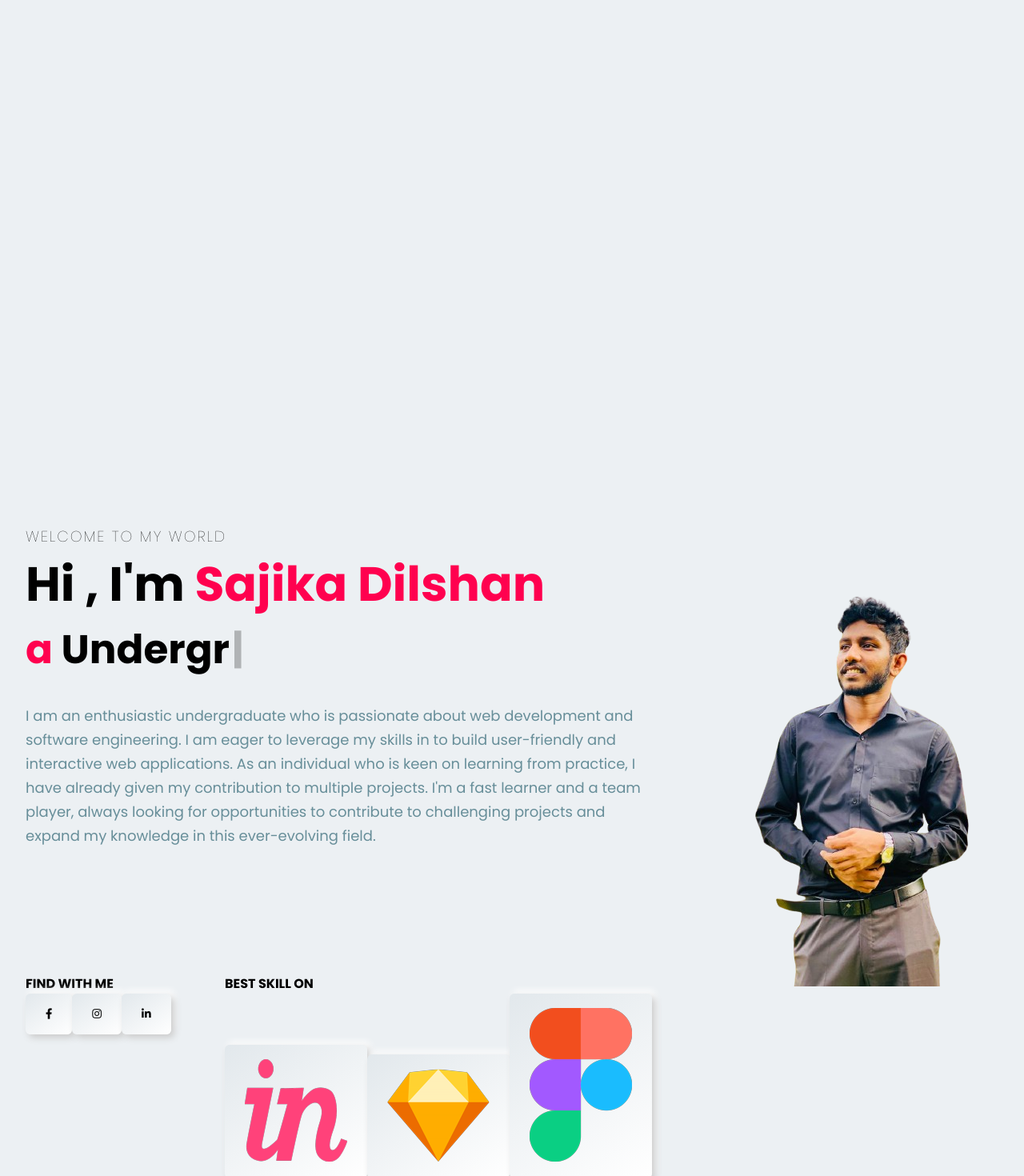
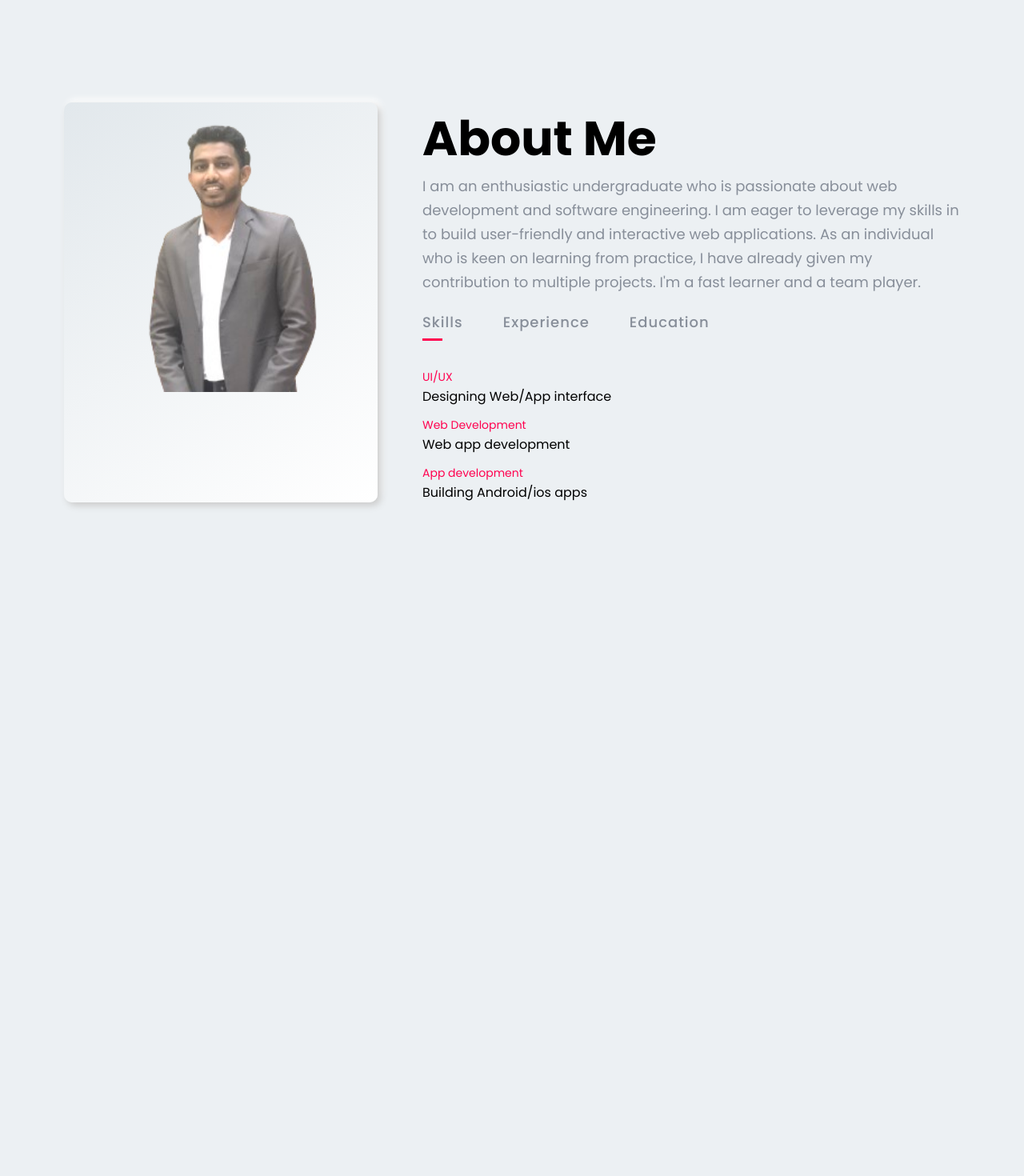
Before and after one commit to Sajika2000/SajikaDilshan_Protfolio_Website, a React (Create React App) app in the folder sajika_dilshan/: page / in a window 1280 px wide. Shown: the part 1040-2510 px from the top of the page at 80% size. After the commit the page ends 1758 px from the top, so only its background shows below. Built offline with nearby package versions, Linux system fonts and the light colour scheme.

Commit message:
Create a About page

```diff
--- a/sajika_dilshan/src/App.css
+++ b/sajika_dilshan/src/App.css
@@ -29,6 +29,7 @@ body{
 a{
   text-decoration: none;
   color: black;
+  text-decoration: none;
 }
 li{
   list-style: none;
@@ -62,7 +63,19 @@ button{
 }
 
 .btn_shadow:hover{
-  background-color: #ff014f;
+  background: #ff014f;
   color: white;
   transform: translateY(-10px);
 }
+
+.row ,
+.left  ,
+.right{
+  width: 50%;
+}
+.top{
+  margin-top: 50px;
+}
+.mtop{
+  margin-top: 40px;
+}
--- a/sajika_dilshan/src/App.js
+++ b/sajika_dilshan/src/App.js
@@ -2,12 +2,14 @@ import React from 'react'
 import Header from './Component/Head/Header'
 import "./App.css"
 import Home from './Component/Hero/Home'
+import About from './Component/About/About'
 
 const App = () => {
   return (
     <>
     <Header/>
     <Home/>
+    <About/>
 
     </>
   )
--- /dev/null
+++ b/sajika_dilshan/src/Component/About/About.css
@@ -0,0 +1,87 @@
+.about{
+    padding: 80px;
+
+}
+
+.about-row{
+    display: flex;
+    justify-content: space-between;
+    flex-wrap: wrap;
+
+}
+.about-col-1{
+    flex-basis: 35%;
+
+}
+
+.about-col-1 img{
+    width: 100%;
+    border-radius: 15px;
+}
+.about-col-2{
+    flex-basis: 60%;
+}
+.sub-title{
+    font-size: 60px;
+    font-weight: bold;
+}
+.tab-titles{
+    display: flex;
+    margin: 20px 0px 40px;
+}
+.tab-titles p{
+    font-size: 13px;
+    font-weight: 500;
+    letter-spacing: 1px;
+
+}
+.tab-links{
+    margin-right: 50px;
+    font-size: 18px;
+    font-weight: 500;
+    cursor: pointer;
+    position: relative;
+
+}
+.tab-links::after{
+    content: '';
+    width: 0;
+    height: 3px;
+    background: #ff014f;
+    position: absolute;
+    left: 0;
+    bottom: -8px;
+    transition: 0.5s;
+}
+.tab-links.active-link::after{
+    width: 50%;
+
+}
+
+.tab-contents ul li{
+  list-style: none;
+  margin: 10px 0;
+}
+.tab-contents ul li span{
+    color: #ff014f;
+    font-size: 14px;
+}
+.tab-contents {
+    display: none;
+}
+.tab-contents.active-tab{
+    display: block;
+}
+.about .left_img{
+    background: linear-gradient(145deg ,#e2e8ec, #ffffff);
+    box-shadow: 4px 4px 8px #cbcbcb , 4px -4px 8px #ffffff;
+    border-radius: 10px;
+    height: 500px;
+    width: 410px;
+
+}
+.about p{
+    color :#878e99;
+    font-size: 18px;
+    line-height: 30px;
+}
--- /dev/null
+++ b/sajika_dilshan/src/Component/About/About.js
@@ -0,0 +1,72 @@
+import React, { useState } from 'react';
+import './About.css';
+import about_img from '../Pic/about.png';
+
+const About = () => {
+  const [activeTab, setActiveTab] = useState('skills');
+
+  const opentab = (tabname, event) => {
+    setActiveTab(tabname);
+  };
+
+  return (
+    <>
+      <div className="about">
+        <div className="div-container">
+          <div className="about-row">
+            <div className="about-col-1 left_img">
+              <img src={about_img} alt="" />
+            </div>
+            <div className="about-col-2">
+              <h1 className="sub-title">About Me</h1>
+              <p>
+                I am an enthusiastic undergraduate who is passionate about web development and software engineering. I am eager to leverage my skills in to build user-friendly and interactive web applications. As an individual who is keen on learning from practice, I have already given my contribution to multiple projects. I'm a fast learner and a team player.
+              </p>
+              <div className="tab-titles">
+                <p
+                  className={`tab-links ${activeTab === 'skills' ? 'active-link' : ''}`}
+                  onClick={(event) => opentab('skills', event)}
+                >
+                  Skills
+                </p>
+                <p
+                  className={`tab-links ${activeTab === 'experience' ? 'active-link' : ''}`}
+                  onClick={(event) => opentab('experience', event)}
+                >
+                  Experience
+                </p>
+                <p
+                  className={`tab-links ${activeTab === 'education' ? 'active-link' : ''}`}
+                  onClick={(event) => opentab('education', event)}
+                >
+                  Education
+                </p>
+              </div>
+              <div className={`tab-contents ${activeTab === 'skills' ? 'active-tab' : ''}`} id="skills">
+                <ul>
+                  <li><span>UI/UX</span><br /> Designing Web/App interface</li>
+                  <li><span>Web Development</span><br /> Web app development</li>
+                  <li><span>App development</span><br /> Building Android/ios apps</li>
+                </ul>
+              </div>
+              <div className={`tab-contents ${activeTab === 'experience' ? 'active-tab' : ''}`} id="experience">
+                <ul>
+                  <li><span>2020-2021</span><br /> Internship Training at Peoples Bank </li>
+                </ul>
+              </div>
+              <div className={`tab-contents ${activeTab === 'education' ? 'active-tab' : ''}`} id="education">
+                <ul>
+                  <li><span>2021-Current</span><br /> Bsc(Hons) Computing & Information System, SUSL</li>
+                  <li><span>2017-2019</span><br /> G.C.E A/L(Physical Science), St Aloysius Collage</li>
+                  <li><span>2011-2016</span><br /> G.C.E O/L, Niyagama Vijitha Central Collage</li>
+                </ul>
+              </div>
+            </div>
+          </div>
+        </div>
+      </div>
+    </>
+  );
+};
+
+export default About;
--- a/sajika_dilshan/src/Component/Head/Header.css
+++ b/sajika_dilshan/src/Component/Head/Header.css
@@ -1,6 +1,7 @@
 header{
     height: 12vh;
     line-height: 10vh;
+    margin-bottom: 0;
 
 }
 
@@ -54,11 +55,7 @@ header ul  li a:hover{
     box-shadow: -1px 11px 24px -11px rgba(0 ,0,0,0.75);
     transition: 0.5s;
 }
-.demo{
-    height: 200vh;
 
-
-}
 
 @media(max-width:768px){
     .header ul{
--- a/sajika_dilshan/src/Component/Head/Header.js
+++ b/sajika_dilshan/src/Component/Head/Header.js
@@ -40,7 +40,7 @@ const Header = () => {
             </div>
 
         </header>
-        <section className='demo'></section>
+
     </>
   )
 }
--- a/sajika_dilshan/src/Component/Hero/Home.css
+++ b/sajika_dilshan/src/Component/Hero/Home.css
@@ -1,9 +1,10 @@
 .hero{
     position: relative;
+margin-bottom: 5%;
 }
 
 .hero h3{
-    font-weight: 100;
+    font-weight: 200;
     letter-spacing: 2px;
 }
 
@@ -26,12 +27,77 @@
 }
 
 .hero p{
-    color :#678e99;
+    color :#878e99;
     font-size: 18px;
     line-height: 30px;
     margin-top: 30px;
 }
 
 .hero_btn {
-    margin-top: 20%;
+    margin-top: 10%;
+
 }
+
+.hero_btn h4{
+    font-weight: 500;
+    letter-spacing: 2px;
+    color: #43474b;
+    font-size: 15px;
+    margin: 30px 0 30px 0;
+
+}
+.hero_btn button{
+    margin-right: 30px;
+}
+.hero_btn i{
+    font-size: 20px;
+}
+.hero_btn button img{
+    width: 20px;
+    height: 20px;
+}
+
+.hero .left{
+    margin-top: 10%;
+    margin-right: 10%;
+
+}
+.hero .right{
+    width: 40%;
+    position: relative;
+
+}
+
+.hero .right_img{
+    background: linear-gradient(145deg ,#e2e8ec, #ffffff);
+  box-shadow: 4px 4px 8px #cbcbcb , 4px -4px 8px #ffffff;
+  border-radius: 10px;
+  height: 580px;
+  width: 510px;
+  margin-top: 20%;
+
+}
+.hero .right_img img{
+    position: absolute;
+    top: 0;
+    right: 10%;
+    width: 510px;
+}
+
+@media(max-width:768px) {
+    .hero .right ,
+    .hero .left{
+        width: 100%;
+        margin-left: 20px;
+    }
+    .hero .f_flex{
+   -ms-flex-direction: column;
+   flex-direction: column-reverse;
+    }
+    .hero .right_img{
+        width: 90%;
+        align-items: center;
+
+    }
+
+ }
--- a/sajika_dilshan/src/Component/Hero/Home.js
+++ b/sajika_dilshan/src/Component/Hero/Home.js
@@ -1,6 +1,6 @@
 import React from 'react'
 import "./Home.css"
-import hreo from "../Pic/hreo.png"
+import hero from "../Pic/hero.png"
 import skill1 from "../Pic/skill1.png"
 import skill2 from "../Pic/skill2.png"
 import skill3 from "../Pic/skill3.png"
@@ -53,7 +53,7 @@ const Home = () => {
             </div>
             <div className='right'>
                 <div className='right_img'>
-                    <img src={hreo} alt='hreo'/>
+                    <img src={hero} alt='hreo'/>
                 </div>
             </div>
 
```
Also changed, not shown: sajika_dilshan/src/Component/Pic/about.png (added), sajika_dilshan/src/Component/Pic/hero.png (renamed from sajika_dilshan/src/Component/Pic/hreo.png).
